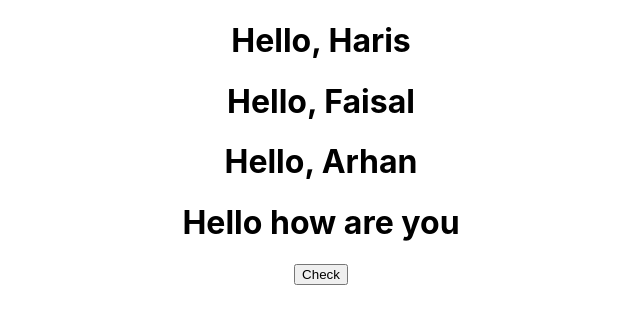
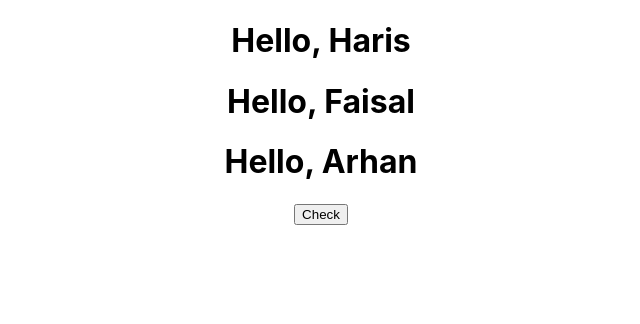
Before and after one commit to MohammedHaris96/React-Practice, a React (Create React App) app: page / in a window 1280 px wide. Shown: the top 324 px of the page, without its empty margins (319-959 px from the left). Built offline with nearby package versions, Linux system fonts and the light colour scheme.

Commit message:
changed states

```diff
--- a/src/components/State.js
+++ b/src/components/State.js
@@ -2,12 +2,17 @@ import React from "react";
 import { useState } from "react";
 
 const State = () => {
+  debugger;
   const [message, setMessage] = useState();
+
+  const displayText = () => {
+    setMessage("Hello, how are you doing?");
+  };
 
   return (
     <div>
-      <h1>Hello how are you</h1>
-      <button onClick={() => setMessage(message)}>Check</button>
+      <h1>{setMessage}</h1>
+      <button onClick={displayText} >Check</button>
     </div>
   );
 };
```
